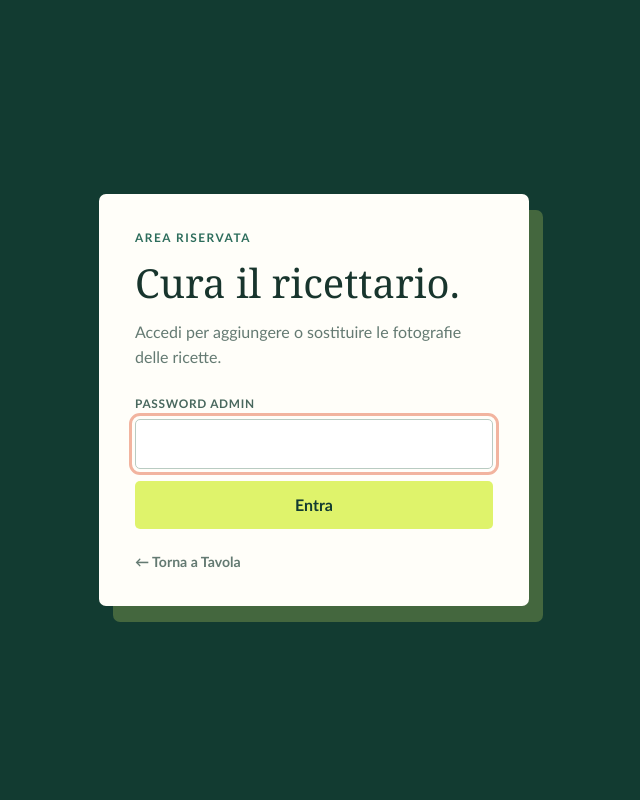
After one commit to espositodarioperprova/Ricette, a Flask app: page /admin in a window 1280 px wide. The commit adds this page. Shown: the whole page, without its empty margins (326-966 px from the left). Run offline with Flask 3, Linux system fonts and the light colour scheme.

Commit message:
Add admin photo management

```diff
--- a/app.py
+++ b/app.py
@@ -1,4 +1,5 @@
-from flask import Flask, redirect, render_template, request, url_for
+from flask import Flask, flash, redirect, render_template, request, session, url_for
+from hmac import compare_digest
 import json
 import os
 import random
@@ -72,6 +73,10 @@ app.jinja_env.filters["slugify"] = _slugify
 app.config["MAX_CONTENT_LENGTH"] = 10 * 1024 * 1024
 
 ADMIN_PASSWORD = os.environ.get("ADMIN_PASSWORD", "cambiaquesta")
+app.config["SECRET_KEY"] = os.environ.get("SECRET_KEY") or ADMIN_PASSWORD
+app.config["SESSION_COOKIE_HTTPONLY"] = True
+app.config["SESSION_COOKIE_SAMESITE"] = "Lax"
+app.config["SESSION_COOKIE_SECURE"] = bool(os.environ.get("VERCEL"))
 SUPABASE_URL = os.environ.get("SUPABASE_URL", "").rstrip("/")
 SUPABASE_SERVICE_ROLE_KEY = os.environ.get("SUPABASE_SERVICE_ROLE_KEY", "")
 SUPABASE_KEY = os.environ.get("SUPABASE_ANON_KEY") or SUPABASE_SERVICE_ROLE_KEY
@@ -93,6 +98,7 @@ def normalize_recipe(raw_recipe):
     if "images.unsplash.com" in image:
         image = ""
     return {
+        "id": raw_recipe.get("id"),
         "titolo": title,
         "ingredienti": _to_ingredient_map(raw_recipe.get("ingredienti") or raw_recipe.get("ingredients")),
         "istruzioni": raw_recipe.get("istruzioni") or raw_recipe.get("instructions") or "",
@@ -146,12 +152,12 @@ def load_recipes():
 
 
 def save_recipe_to_supabase(recipe):
-    if not (SUPABASE_URL and SUPABASE_KEY):
+    if not (SUPABASE_URL and SUPABASE_SERVICE_ROLE_KEY):
         return False
     try:
         headers = {
-            "apikey": SUPABASE_KEY,
-            "Authorization": f"Bearer {SUPABASE_KEY}",
+            "apikey": SUPABASE_SERVICE_ROLE_KEY,
+            "Authorization": f"Bearer {SUPABASE_SERVICE_ROLE_KEY}",
             "Content-Type": "application/json"
         }
         payload = json.dumps(recipe).encode("utf-8")
@@ -162,6 +168,31 @@ def save_recipe_to_supabase(recipe):
             method="POST"
         )
         with urllib_request.urlopen(request, timeout=10):
+            return True
+    except (HTTPError, URLError, TimeoutError, ValueError):
+        return False
+
+
+def update_recipe_image(recipe_id, image_url):
+    if not (SUPABASE_URL and SUPABASE_SERVICE_ROLE_KEY):
+        return False
+    headers = {
+        "apikey": SUPABASE_SERVICE_ROLE_KEY,
+        "Authorization": f"Bearer {SUPABASE_SERVICE_ROLE_KEY}",
+        "Content-Type": "application/json",
+    }
+    request_url = (
+        f"{SUPABASE_URL}/rest/v1/{SUPABASE_TABLE}"
+        f"?id=eq.{quote(str(recipe_id), safe='')}"
+    )
+    try:
+        update_request = urllib_request.Request(
+            request_url,
+            data=json.dumps({"immagine": image_url}).encode("utf-8"),
+            headers=headers,
+            method="PATCH",
+        )
+        with urllib_request.urlopen(update_request, timeout=10):
             return True
     except (HTTPError, URLError, TimeoutError, ValueError):
         return False
@@ -262,6 +293,9 @@ def persist_recipe(recipe):
 
 @app.errorhandler(RequestEntityTooLarge)
 def handle_oversized_upload(error):
+    if request.endpoint == "update_recipe_photo":
+        flash("La foto è troppo grande. Il limite massimo è 8 MB.", "error")
+        return redirect(url_for("recipe_detail", slug=request.view_args["slug"]))
     return render_template(
         "add_recipe.html",
         message="La foto è troppo grande. Il limite massimo è 8 MB.",
@@ -276,6 +310,11 @@ def handle_recipe_store_error(error):
         "Tavola non riesce a collegarsi a Supabase. Controlla la configurazione del servizio.",
         503,
     )
+
+
+@app.context_processor
+def inject_admin_state():
+    return {"is_admin": session.get("is_admin", False)}
 
 
 def recipe_matches(recipe, query, difficulty, max_time, meal_type, tag_filter):
@@ -346,6 +385,62 @@ def recipe_detail(slug):
         steps=steps,
         related=related,
     )
+
+
+@app.route('/admin', methods=['GET', 'POST'])
+def admin_login():
+    next_url = request.values.get('next', '').strip()
+    if not next_url.startswith('/') or next_url.startswith('//'):
+        next_url = url_for('home')
+    if request.method == 'POST':
+        password = request.form.get('password', '')
+        if compare_digest(password, ADMIN_PASSWORD):
+            session['is_admin'] = True
+            return redirect(next_url)
+        return render_template(
+            'admin_login.html',
+            message='Password non corretta.',
+            next_url=next_url,
+        ), 401
+    return render_template('admin_login.html', message=None, next_url=next_url)
+
+
+@app.post('/admin/esci')
+def admin_logout():
+    session.pop('is_admin', None)
+    return redirect(url_for('home'))
+
+
+@app.post('/ricetta/<slug>/foto')
+def update_recipe_photo(slug):
+    if not session.get('is_admin'):
+        return redirect(url_for('admin_login', next=url_for('recipe_detail', slug=slug)))
+
+    recipes = load_recipes()
+    recipe = next((item for item in recipes if _slugify(
+        item['titolo']) == slug.lower()), None)
+    if not recipe:
+        return "Ricetta non trovata", 404
+
+    image_file = request.files.get('recipe_image')
+    if not image_file or not image_file.filename:
+        flash('Scegli una foto da caricare.', 'error')
+        return redirect(url_for('recipe_detail', slug=slug))
+
+    image_url, image_error = save_uploaded_image(image_file, recipe['titolo'])
+    if image_error:
+        flash(image_error, 'error')
+        return redirect(url_for('recipe_detail', slug=slug))
+    if not recipe.get('id') or not update_recipe_image(recipe['id'], image_url):
+        delete_uploaded_image(image_url)
+        flash('La foto è stata caricata, ma non associata alla ricetta.', 'error')
+        return redirect(url_for('recipe_detail', slug=slug))
+
+    previous_image = recipe.get('immagine', '')
+    if previous_image and previous_image != image_url:
+        delete_uploaded_image(previous_image)
+    flash('Foto aggiornata.', 'success')
+    return redirect(url_for('recipe_detail', slug=slug))
 
 
 @app.route('/suggeriscimi', methods=['GET'])
--- a/static/site.js
+++ b/static/site.js
@@ -76,5 +76,11 @@ document.querySelector('[data-next-step]')?.addEventListener('click', () => {
   nextStep?.scrollIntoView({ behavior: 'smooth', block: 'center' });
 });
 
+document.querySelector('[data-admin-photo]')?.addEventListener('change', event => {
+  const filename = event.target.files[0]?.name;
+  const label = document.querySelector('[data-admin-photo-label]');
+  if (label) label.textContent = filename || 'Scegli foto';
+});
+
 restoreProgress();
 updateProgress();
--- a/static/styles.css
+++ b/static/styles.css
@@ -897,6 +912,154 @@ button {
   color: #d7e5df;
   font-size: 1.05rem;
   line-height: 1.55;
+}
+
+.detail-messages {
+  padding: 24px max(24px, 4vw) 0;
+  background: var(--paper);
+}
+
+.detail-messages .message {
+  margin: 0 auto;
+}
+
+.admin-recipe-tools {
+  display: flex;
+  align-items: center;
+  justify-content: space-between;
+  gap: 28px;
+  padding: 22px max(24px, 4vw);
+  color: var(--ink);
+  background: #e1ebe4;
+  border-bottom: 1px solid var(--line);
+}
+
+.admin-recipe-tools .overline {
+  margin-bottom: 4px;
+}
+
+.admin-recipe-tools > div > strong {
+  font-family: var(--serif);
+  font-size: 1.3rem;
+  font-weight: 500;
+}
+
+.admin-recipe-tools form {
+  display: flex;
+  align-items: center;
+  gap: 8px;
+}
+
+.admin-recipe-tools label {
+  position: relative;
+}
+
+.admin-recipe-tools input {
+  width: 1px;
+  height: 1px;
+  opacity: 0;
+  position: absolute;
+}
+
+.admin-recipe-tools label > span,
+.admin-recipe-tools button {
+  display: inline-flex;
+  min-height: 42px;
+  align-items: center;
+  padding: 9px 14px;
+  border-radius: 5px;
+  font-size: 0.82rem;
+  font-weight: 850;
+  cursor: pointer;
+}
+
+.admin-recipe-tools label > span {
+  color: var(--forest);
+  background: var(--white);
+  border: 1px solid #aac1b6;
+}
+
+.admin-recipe-tools input:focus-visible + span {
+  outline: 3px solid var(--peach);
+  outline-offset: 3px;
+}
+
+.admin-recipe-tools button {
+  color: var(--white);
+  background: var(--forest);
+  border: 1px solid var(--forest);
+}
+
+.admin-login-page {
+  min-height: 100vh;
+  color: var(--white);
+  background: var(--forest);
+}
+
+.admin-login-shell {
+  display: grid;
+  min-height: 100vh;
+  place-items: center;
+  padding: 30px 20px;
+}
+
+.admin-login-panel {
+  width: min(100%, 430px);
+  padding: 36px;
+  color: var(--ink);
+  background: var(--white);
+  border-radius: 7px;
+  box-shadow: 14px 16px 0 rgba(223, 243, 107, 0.24);
+}
+
+.admin-login-panel h1 {
+  margin: 0 0 10px;
+  font-family: var(--serif);
+  font-size: 2.5rem;
+  font-weight: 500;
+}
+
+.admin-login-panel > p:not(.overline) {
+  margin: 0 0 26px;
+  color: var(--muted);
+  line-height: 1.55;
+}
+
+.admin-login-panel form {
+  display: grid;
+  gap: 12px;
+}
+
+.admin-login-panel label {
+  display: grid;
+  gap: 8px;
+  color: #49685e;
+  font-size: 0.74rem;
+  font-weight: 850;
+  letter-spacing: 0.06em;
+  text-transform: uppercase;
+}
+
+.admin-login-panel input {
+  min-height: 50px;
+  padding: 13px 14px;
+  border: 1px solid #b9cbc2;
+  border-radius: 5px;
+}
+
+.admin-login-panel button {
+  min-height: 48px;
+  color: var(--forest);
+  background: var(--acid);
+  border: 0;
+  border-radius: 5px;
+  font-weight: 850;
+}
+
+.admin-login-panel .back-link {
+  display: inline-block;
+  margin-top: 24px;
+  color: var(--muted);
 }
 
 .hero-facts {
--- /dev/null
+++ b/templates/admin_login.html
@@ -0,0 +1,29 @@
+<!doctype html>
+<html lang='it'>
+<head>
+  <meta charset='utf-8'>
+  <meta name='viewport' content='width=device-width, initial-scale=1'>
+  <meta name='theme-color' content='#123b31'>
+  <title>Accesso admin · Tavola</title>
+  <link rel='stylesheet' href='{{ url_for("static", filename="styles.css") }}'>
+</head>
+<body class='admin-login-page'>
+  <main class='admin-login-shell'>
+    <section class='admin-login-panel'>
+      <p class='overline'>Area riservata</p>
+      <h1>Cura il ricettario.</h1>
+      <p>Accedi per aggiungere o sostituire le fotografie delle ricette.</p>
+      {% if message %}<p class='message error' role='alert'>{{ message }}</p>{% endif %}
+      <form method='post'>
+        <input type='hidden' name='next' value='{{ next_url }}'>
+        <label>
+          Password admin
+          <input type='password' name='password' autocomplete='current-password' required autofocus>
+        </label>
+        <button type='submit'>Entra</button>
+      </form>
+      <a class='back-link' href='{{ next_url }}'>← Torna a Tavola</a>
+    </section>
+  </main>
+</body>
+</html>
--- a/templates/index.html
+++ b/templates/index.html
@@ -160,6 +160,11 @@
   <footer class='site-footer'>
     <span>Tavola</span>
     <p>Poche ricette. Quelle giuste.</p>
+    {% if is_admin %}
+      <form method='post' action='{{ url_for("admin_logout") }}'><button type='submit'>Esci da admin</button></form>
+    {% else %}
+      <a class='admin-entry' href='{{ url_for("admin_login") }}'>Accesso admin</a>
+    {% endif %}
   </footer>
 </body>
 </html>
```
Also changed, not shown: other parts of static/styles.css (+31 -0 lines), templates/recipe_detail.html (+33 -0 lines), tests/test_app.py (+63 -0 lines), README.md.
